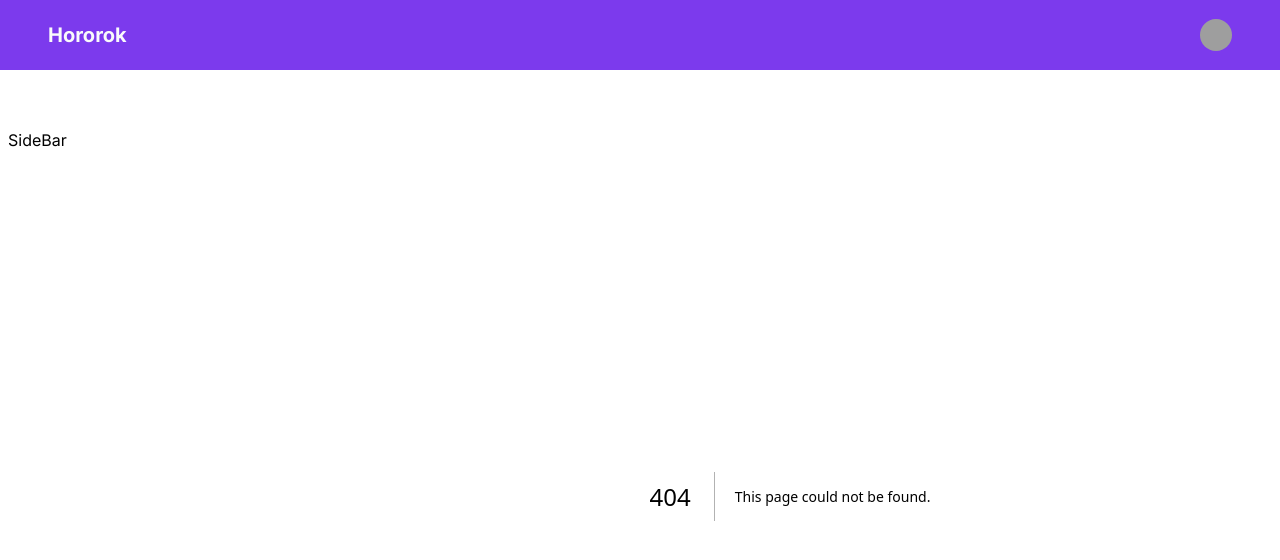
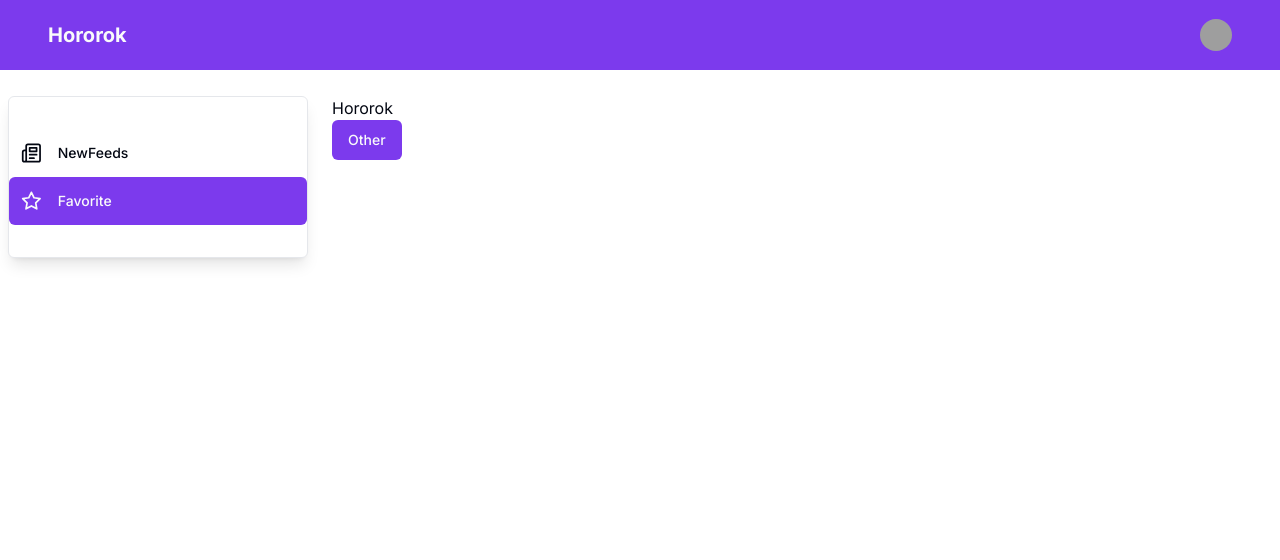
Before and after one commit to dev-hororok/hororok-app, a Next.js app: page /other in a window 1280 px wide. Before the commit this address had no page. Shown: the top 560 px of the page. Built offline with nearby package versions, Linux system fonts and the light colour scheme; grey boxes are pictures that could not be loaded.

Commit message:
💄 - SideNav 작업

```diff
--- a/src/app/layout.tsx
+++ b/src/app/layout.tsx
@@ -23,7 +23,7 @@ export default function RootLayout({
     <html lang="en">
       <body
         className={cn(
-          'min-h-screen bg-background font-sans antialiased',
+          'min-h-screen bg-background-base font-sans antialiased',
           fontSans.variable
         )}
       >
--- /dev/null
+++ b/src/app/other/page.tsx
@@ -0,0 +1,12 @@
+import { Button } from '@/components/ui/button';
+
+export default function Home() {
+  return (
+    <main className="flex w-full min-h-screen flex-col">
+      Hororok
+      <div>
+        <Button>Other</Button>
+      </div>
+    </main>
+  );
+}
--- a/src/components/layouts/AppLayout.tsx
+++ b/src/components/layouts/AppLayout.tsx
@@ -10,7 +10,7 @@ export const AppLayout = ({ children }: Props) => {
   return (
     <div>
       <Header />
-      <div className="flex relative w-full pt-24 px-2 bg-background">
+      <div className="flex relative w-full pt-24 px-2">
         <SideNav />
         <div className="px-6 w-full">{children}</div>
       </div>
--- a/src/components/sidenav/SideNav.tsx
+++ b/src/components/sidenav/SideNav.tsx
@@ -1,7 +1,56 @@
+'use client';
+import { cn } from '@/lib/utils';
+import Link from 'next/link';
+import { buttonVariants } from '../ui/button';
+import { LucideIcon, Newspaper, Star } from 'lucide-react';
+import { usePathname } from 'next/navigation';
+
+const NavItems: {
+  title: string;
+  href: string;
+  icon: LucideIcon;
+}[] = [
+  {
+    title: 'NewFeeds',
+    href: '/',
+    icon: Newspaper,
+  },
+  {
+    title: 'Favorite',
+    href: '/other',
+    icon: Star,
+  },
+];
+
 export const SideNav = () => {
+  const pathname = usePathname();
+  console.log(pathname);
   return (
-    <div className="sticky top-24 w-[300px] shrink-0 h-max bg-white py-8 rounded-md">
-      SideBar
+    <div className="sticky top-24 w-[300px] shrink-0 h-max bg-card py-8 rounded-md border text-card-foreground shadow-lg">
+      <nav className="w-full ">
+        {NavItems.map((link) => {
+          const isActive = link.href === pathname;
+          return (
+            <Link
+              key={link.title}
+              href={link.href}
+              className={cn(
+                buttonVariants({
+                  variant: isActive ? 'default' : 'ghost',
+                  size: 'sm',
+                }),
+                'w-full py-6 space-x-4',
+                isActive
+                  ? 'dark:bg-muted dark:text-white dark:hover:bg-muted dark:hover:text-white'
+                  : null
+              )}
+            >
+              <link.icon className="h-6 w-6" />
+              <span className="w-full">{link.title}</span>
+            </Link>
+          );
+        })}
+      </nav>
     </div>
   );
 };
--- a/src/styles/globals.css
+++ b/src/styles/globals.css
@@ -49,12 +49,11 @@
   }
 }
 
-body {
-  color: rgb(var(--foreground-rgb));
-  background: linear-gradient(
-      to bottom,
-      transparent,
-      rgb(var(--background-end-rgb))
-    )
-    rgb(var(--background-start-rgb));
+@layer base {
+  * {
+    @apply border-border;
+  }
+  body {
+    @apply bg-background text-foreground;
+  }
 }
--- a/styles/globals.css
+++ /dev/null
@@ -1,76 +0,0 @@
-@tailwind base;
-@tailwind components;
-@tailwind utilities;
-
-@layer base {
-  :root {
-    --background: 0 0% 100%;
-    --foreground: 222.2 84% 4.9%;
-
-    --card: 0 0% 100%;
-    --card-foreground: 222.2 84% 4.9%;
-
-    --popover: 0 0% 100%;
-    --popover-foreground: 222.2 84% 4.9%;
-
-    --primary: 222.2 47.4% 11.2%;
-    --primary-foreground: 210 40% 98%;
-
-    --secondary: 210 40% 96.1%;
-    --secondary-foreground: 222.2 47.4% 11.2%;
-
-    --muted: 210 40% 96.1%;
-    --muted-foreground: 215.4 16.3% 46.9%;
-
-    --accent: 210 40% 96.1%;
-    --accent-foreground: 222.2 47.4% 11.2%;
-
-    --destructive: 0 84.2% 60.2%;
-    --destructive-foreground: 210 40% 98%;
-
-    --border: 214.3 31.8% 91.4%;
-    --input: 214.3 31.8% 91.4%;
-    --ring: 222.2 84% 4.9%;
-
-    --radius: 0.5rem;
-  }
-
-  .dark {
-    --background: 222.2 84% 4.9%;
-    --foreground: 210 40% 98%;
-
-    --card: 222.2 84% 4.9%;
-    --card-foreground: 210 40% 98%;
-
-    --popover: 222.2 84% 4.9%;
-    --popover-foreground: 210 40% 98%;
-
-    --primary: 210 40% 98%;
-    --primary-foreground: 222.2 47.4% 11.2%;
-
-    --secondary: 217.2 32.6% 17.5%;
-    --secondary-foreground: 210 40% 98%;
-
-    --muted: 217.2 32.6% 17.5%;
-    --muted-foreground: 215 20.2% 65.1%;
-
-    --accent: 217.2 32.6% 17.5%;
-    --accent-foreground: 210 40% 98%;
-
-    --destructive: 0 62.8% 30.6%;
-    --destructive-foreground: 210 40% 98%;
-
-    --border: 217.2 32.6% 17.5%;
-    --input: 217.2 32.6% 17.5%;
-    --ring: 212.7 26.8% 83.9%;
-  }
-}
-
-@layer base {
-  * {
-    @apply border-border;
-  }
-  body {
-    @apply bg-background text-foreground;
-  }
-}
--- a/tailwind.config.ts
+++ b/tailwind.config.ts
@@ -26,7 +26,10 @@ const config: Config = {
         border: 'hsl(var(--border))',
         input: 'hsl(var(--input))',
         ring: 'hsl(var(--ring))',
-        background: 'hsl(var(--background))',
+        background: {
+          DEFAULT: 'hsl(var(--background))',
+          base: 'hsl(var(--background-base))',
+        },
         foreground: 'hsl(var(--foreground))',
         primary: {
           DEFAULT: 'hsl(var(--primary))',
```
